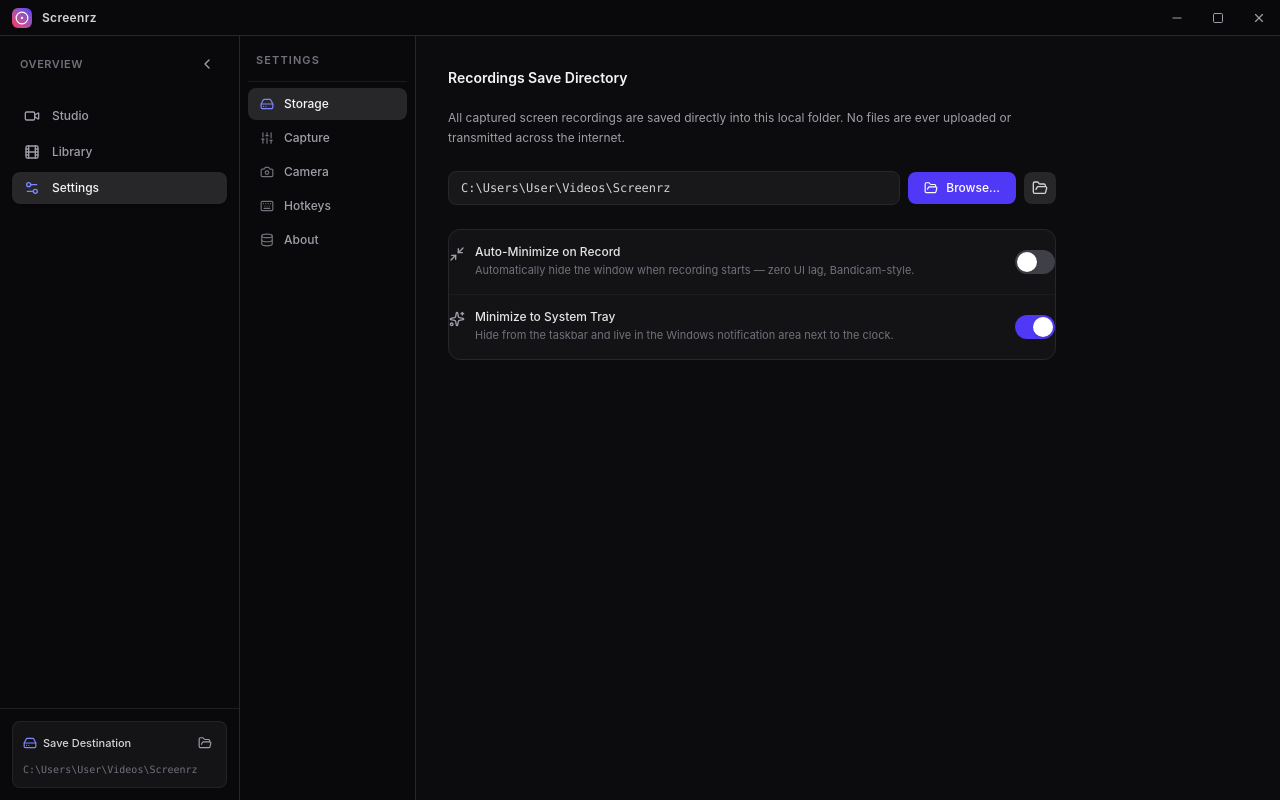
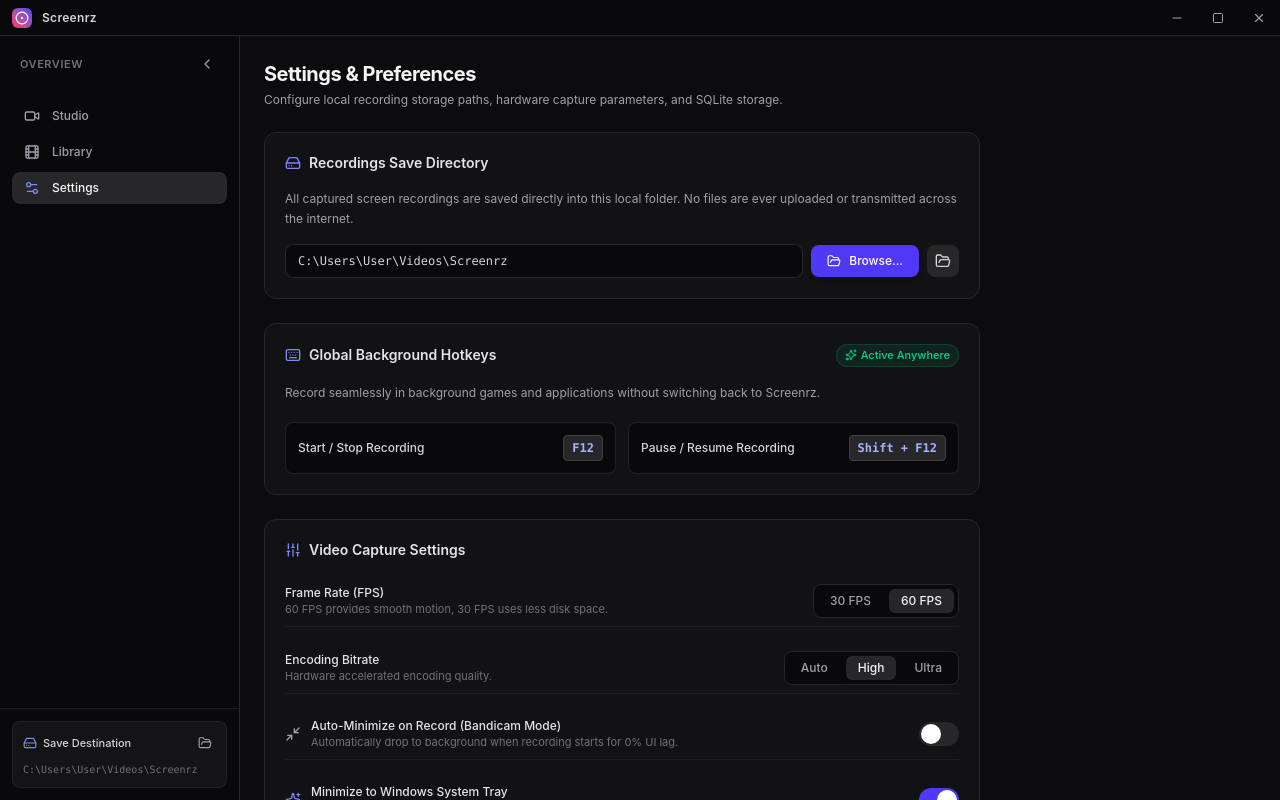
Before and after one commit to zreonx/screenrz, a React (Vite) app: page / in a window 1280 px wide. Both pictures are taken after a click on the button "Screenrz". Built offline with nearby package versions, Linux system fonts and the light colour scheme.

Commit message:
ui: restore settings scroll layout, replace system scrollbar with slim styled scrollbar

```diff
--- a/src/components/settings/SettingsModal.tsx
+++ b/src/components/settings/SettingsModal.tsx
@@ -17,103 +17,10 @@
   onUpdateSettings: (newSettings: Partial<AppSettings>) => void;
 }
 
-type SettingsSection = 'storage' | 'capture' | 'camera' | 'hotkeys' | 'about';
-
-const NAV_ITEMS: { id: SettingsSection; label: string; icon: React.ElementType }[] = [
-  { id: 'storage', label: 'Storage', icon: HardDrive },
-  { id: 'capture', label: 'Capture', icon: Sliders },
-  { id: 'camera', label: 'Camera', icon: Camera },
-  { id: 'hotkeys', label: 'Hotkeys', icon: Keyboard },
-  { id: 'about', label: 'About', icon: Database },
-];
-
-function Toggle({
-  checked,
-  onChange,
-}: {
-  checked: boolean;
-  onChange: () => void;
-}) {
-  return (
-    <button
-      onClick={onChange}
-      className={`w-10 h-6 rounded-full transition-colors relative flex-shrink-0 flex items-center px-0.5 ${
-        checked ? 'bg-indigo-600' : 'bg-zinc-700'
-      }`}
-    >
-      <div
-        className={`w-5 h-5 rounded-full bg-white shadow transition-transform ${
-          checked ? 'translate-x-4' : 'translate-x-0'
-        }`}
-      />
-    </button>
-  );
-}
-
-function Row({
-  label,
-  sub,
-  icon: Icon,
-  right,
-}: {
-  label: string;
-  sub?: string;
-  icon?: React.ElementType;
-  right: React.ReactNode;
-}) {
-  return (
-    <div className="flex items-center justify-between gap-4 py-3.5 border-b border-zinc-800/50 last:border-0">
-      <div className="flex items-start gap-2.5 min-w-0">
-        {Icon && <Icon className="w-4 h-4 text-zinc-400 mt-0.5 flex-shrink-0" />}
-        <div className="min-w-0">
-          <div className="text-xs font-medium text-zinc-200">{label}</div>
-          {sub && <div className="text-[11px] text-zinc-500 mt-0.5 leading-relaxed">{sub}</div>}
-        </div>
-      </div>
-      <div className="flex-shrink-0">{right}</div>
-    </div>
-  );
-}
-
-function SegmentedControl<T extends string>({
-  options,
-  value,
-  onChange,
-}: {
-  options: { id: T; label: string }[];
-  value: T | undefined;
-  onChange: (v: T) => void;
-}) {
-  return (
-    <div className="flex items-center gap-0.5 p-1 rounded-lg bg-zinc-950 border border-zinc-800">
-      {options.map((opt) => (
-        <button
-          key={opt.id}
-          onClick={() => onChange(opt.id)}
-          className={`px-3 py-1 rounded-md text-xs font-medium transition-colors whitespace-nowrap ${
-            value === opt.id
-              ? 'bg-zinc-800 text-zinc-100 shadow-sm'
-              : 'text-zinc-400 hover:text-zinc-200'
-          }`}
-        >
-          {opt.label}
-        </button>
-      ))}
-    </div>
-  );
-}
-
-function SectionTitle({ children }: { children: React.ReactNode }) {
-  return (
-    <h2 className="text-sm font-semibold text-zinc-100 mb-5">{children}</h2>
-  );
-}
-
 export const SettingsModal: React.FC<SettingsModalProps> = ({
   settings,
   onUpdateSettings,
 }) => {
-  const [activeSection, setActiveSection] = useState<SettingsSection>('storage');
   const [isChangingDir, setIsChangingDir] = useState(false);
 
   const handleBrowseDirectory = async () => {
@@ -135,53 +42,38 @@
   };
 
   return (
-    <div className="flex h-full overflow-hidden">
-      {/* ── Left Sidebar Nav ── */}
-      <nav className="w-44 flex-shrink-0 border-r border-zinc-800 bg-zinc-950 flex flex-col py-4 px-2 gap-0.5">
-        <div className="px-2 pb-3 mb-1 border-b border-zinc-800/60">
-          <div className="text-[11px] font-semibold uppercase tracking-widest text-zinc-500">
-            Settings
+    <div className="flex flex-col h-full overflow-y-scroll p-6 max-w-3xl space-y-6 settings-scroll">
+      {/* Header */}
+      <div>
+        <h1 className="text-xl font-bold tracking-tight text-zinc-100 flex items-center gap-2">
+          Settings & Preferences
+        </h1>
+        <p className="text-xs text-zinc-400 mt-1">
+          Configure local recording storage paths, hardware capture parameters, and SQLite storage.
+        </p>
       </div>
+
+      {/* SECTION 1: Local Storage Directory */}
+      <div className="p-5 rounded-xl bg-zinc-900/60 border border-zinc-800 space-y-4">
+        <div className="flex items-center gap-2 text-sm font-semibold text-zinc-200">
+          <HardDrive className="w-4 h-4 text-indigo-400" />
+          <h3>Recordings Save Directory</h3>
         </div>
-        {NAV_ITEMS.map(({ id, label, icon: Icon }) => (
-          <button
-            key={id}
-            onClick={() => setActiveSection(id)}
-            className={`flex items-center gap-2.5 px-3 py-2 rounded-lg text-xs font-medium text-left transition-colors ${
-              activeSection === id
-                ? 'bg-zinc-800 text-zinc-100'
-                : 'text-zinc-400 hover:text-zinc-200 hover:bg-zinc-800/50'
-            }`}
-          >
-            <Icon className={`w-3.5 h-3.5 flex-shrink-0 ${activeSection === id ? 'text-indigo-400' : 'text-zinc-500'}`} />
-            {label}
-          </button>
-        ))}
-      </nav>
-
-      {/* ── Right Content Panel ── */}
-      <div className="flex-1 overflow-y-auto overscroll-contain">
-        <div className="max-w-2xl p-8">
-
-          {/* STORAGE */}
-          {activeSection === 'storage' && (
-            <div>
-              <SectionTitle>Recordings Save Directory</SectionTitle>
-              <p className="text-xs text-zinc-400 leading-relaxed mb-6">
+        <p className="text-xs text-zinc-400 leading-relaxed">
           All captured screen recordings are saved directly into this local folder. No files are ever uploaded or transmitted across the internet.
         </p>
 
-              <div className="flex items-center gap-2 mb-3">
-                <div className="flex-1 px-3 py-2 rounded-lg bg-zinc-900 border border-zinc-800 text-xs font-mono text-zinc-300 truncate min-w-0">
-                  {settings?.outputDirectory || 'Loading directory…'}
+        <div className="flex items-center gap-2">
+          <div className="flex-1 px-3 py-2 rounded-lg bg-zinc-950 border border-zinc-800 text-xs font-mono text-zinc-300 truncate">
+            {settings?.outputDirectory || 'Loading directory...'}
           </div>
           <button
             onClick={handleBrowseDirectory}
             disabled={isChangingDir}
-                  className="flex items-center gap-2 px-4 py-2 rounded-lg bg-indigo-600 hover:bg-indigo-500 disabled:opacity-50 text-white text-xs font-medium transition-colors whitespace-nowrap"
+            className="flex items-center gap-2 px-4 py-2 rounded-lg bg-indigo-600 hover:bg-indigo-500 text-white text-xs font-medium shadow-md transition-colors"
           >
             <FolderOpen className="w-3.5 h-3.5" />
-                  Browse…
+            Browse...
           </button>
           <button
             onClick={handleOpenCurrentFolder}
@@ -191,193 +83,217 @@
             <FolderOpen className="w-4 h-4" />
           </button>
         </div>
+      </div>
 
-              <div className="mt-6 rounded-xl bg-zinc-900/60 border border-zinc-800 overflow-hidden">
-                <Row
-                  label="Auto-Minimize on Record"
-                  sub="Automatically hide the window when recording starts — zero UI lag, Bandicam-style."
-                  icon={Minimize2}
-                  right={
-                    <Toggle
-                      checked={!!settings?.autoMinimizeOnRecord}
-                      onChange={() =>
-                        onUpdateSettings({ autoMinimizeOnRecord: !settings?.autoMinimizeOnRecord })
-                      }
-                    />
-                  }
-                />
-                <Row
-                  label="Minimize to System Tray"
-                  sub="Hide from the taskbar and live in the Windows notification area next to the clock."
-                  icon={Sparkles}
-                  right={
-                    <Toggle
-                      checked={!!settings?.minimizeToTray}
-                      onChange={() =>
-                        onUpdateSettings({ minimizeToTray: !settings?.minimizeToTray })
-                      }
-                    />
-                  }
-                />
+      {/* SECTION 2: Global Bandicam-style Hotkeys */}
+      <div className="p-5 rounded-xl bg-zinc-900/60 border border-zinc-800 space-y-4">
+        <div className="flex items-center justify-between">
+          <div className="flex items-center gap-2 text-sm font-semibold text-zinc-200">
+            <Keyboard className="w-4 h-4 text-indigo-400" />
+            <h3>Global Background Hotkeys</h3>
+          </div>
+          <span className="flex items-center gap-1 text-[11px] font-medium text-emerald-400 bg-emerald-500/10 px-2 py-0.5 rounded-full border border-emerald-500/20">
+            <Sparkles className="w-3 h-3" />
+            Active Anywhere
+          </span>
+        </div>
+        <p className="text-xs text-zinc-400 leading-relaxed">
+          Record seamlessly in background games and applications without switching back to Screenrz.
+        </p>
+
+        <div className="grid grid-cols-1 sm:grid-cols-2 gap-3 pt-1">
+          <div className="flex items-center justify-between p-3 rounded-lg bg-zinc-950 border border-zinc-800/80">
+            <span className="text-xs text-zinc-300 font-medium">Start / Stop Recording</span>
+            <kbd className="px-2 py-1 rounded bg-zinc-800 border border-zinc-700 text-xs font-mono font-semibold text-indigo-300 shadow-xs">
+              F12
+            </kbd>
+          </div>
+
+          <div className="flex items-center justify-between p-3 rounded-lg bg-zinc-950 border border-zinc-800/80">
+            <span className="text-xs text-zinc-300 font-medium">Pause / Resume Recording</span>
+            <kbd className="px-2 py-1 rounded bg-zinc-800 border border-zinc-700 text-xs font-mono font-semibold text-indigo-300 shadow-xs">
+              Shift + F12
+            </kbd>
           </div>
         </div>
-          )}
+      </div>
 
-          {/* CAPTURE */}
-          {activeSection === 'capture' && (
+      {/* SECTION 3: Video Performance & FPS */}
+      <div className="p-5 rounded-xl bg-zinc-900/60 border border-zinc-800 space-y-4">
+        <div className="flex items-center gap-2 text-sm font-semibold text-zinc-200">
+          <Sliders className="w-4 h-4 text-indigo-400" />
+          <h3>Video Capture Settings</h3>
+        </div>
+
+        {/* Framerate Selection */}
+        <div className="flex items-center justify-between py-2 border-b border-zinc-800/60">
           <div>
-              <SectionTitle>Video Capture Settings</SectionTitle>
-
-              <div className="rounded-xl bg-zinc-900/60 border border-zinc-800 overflow-hidden">
-                <Row
-                  label="Frame Rate"
-                  sub="60 FPS provides buttery motion; 30 FPS uses less disk space."
-                  right={
-                    <SegmentedControl
-                      options={[
-                        { id: '30', label: '30 FPS' },
-                        { id: '60', label: '60 FPS' },
-                      ]}
-                      value={String(settings?.fps ?? 60) as '30' | '60'}
-                      onChange={(v) => onUpdateSettings({ fps: Number(v) })}
-                    />
-                  }
-                />
-                <Row
-                  label="Encoding Bitrate"
-                  sub="Hardware-accelerated encoding quality. Ultra targets 8 Mbps."
-                  right={
-                    <SegmentedControl
-                      options={[
-                        { id: 'auto', label: 'Auto' },
-                        { id: 'high', label: 'High' },
-                        { id: 'ultra', label: 'Ultra' },
-                      ]}
-                      value={settings?.videoQuality ?? 'high'}
-                      onChange={(v) => onUpdateSettings({ videoQuality: v as 'auto' | 'high' | 'ultra' })}
-                    />
-                  }
-                />
+            <div className="text-xs font-medium text-zinc-200">Frame Rate (FPS)</div>
+            <div className="text-[11px] text-zinc-500">60 FPS provides smooth motion, 30 FPS uses less disk space.</div>
+          </div>
+          <div className="flex items-center gap-1.5 p-1 rounded-lg bg-zinc-950 border border-zinc-800">
+            {[30, 60].map((fpsVal) => (
+              <button
+                key={fpsVal}
+                onClick={() => onUpdateSettings({ fps: fpsVal })}
+                className={`px-3 py-1 rounded-md text-xs font-medium transition-colors ${
+                  settings?.fps === fpsVal
+                    ? 'bg-zinc-800 text-zinc-100 shadow-xs'
+                    : 'text-zinc-400 hover:text-zinc-200'
+                }`}
+              >
+                {fpsVal} FPS
+              </button>
+            ))}
           </div>
         </div>
-          )}
 
-          {/* CAMERA */}
-          {activeSection === 'camera' && (
+        {/* Video Quality Bitrate */}
+        <div className="flex items-center justify-between py-2 border-b border-zinc-800/60">
           <div>
-              <SectionTitle>Webcam Overlay Defaults</SectionTitle>
-              <p className="text-xs text-zinc-400 leading-relaxed mb-6">
-                Configure the default shape and corner position when recording with a webcam overlay.
+            <div className="text-xs font-medium text-zinc-200">Encoding Bitrate</div>
+            <div className="text-[11px] text-zinc-500">Hardware accelerated encoding quality.</div>
+          </div>
+          <div className="flex items-center gap-1.5 p-1 rounded-lg bg-zinc-950 border border-zinc-800">
+            {(['auto', 'high', 'ultra'] as const).map((q) => (
+              <button
+                key={q}
+                onClick={() => onUpdateSettings({ videoQuality: q })}
+                className={`px-3 py-1 rounded-md text-xs capitalize font-medium transition-colors ${
+                  settings?.videoQuality === q
+                    ? 'bg-zinc-800 text-zinc-100 shadow-xs'
+                    : 'text-zinc-400 hover:text-zinc-200'
+                }`}
+              >
+                {q}
+              </button>
+            ))}
+          </div>
+        </div>
+
+        {/* Auto Minimize (Bandicam Mode) */}
+        <div className="flex items-center justify-between py-2 border-b border-zinc-800/60">
+          <div className="flex items-center gap-2.5">
+            <Minimize2 className="w-4 h-4 text-zinc-400" />
+            <div>
+              <div className="text-xs font-medium text-zinc-200">Auto-Minimize on Record (Bandicam Mode)</div>
+              <div className="text-[11px] text-zinc-500">Automatically drop to background when recording starts for 0% UI lag.</div>
+            </div>
+          </div>
+          <button
+            onClick={() => onUpdateSettings({ autoMinimizeOnRecord: !settings?.autoMinimizeOnRecord })}
+            className={`w-10 h-6 rounded-full transition-colors relative flex items-center px-0.5 ${
+              settings?.autoMinimizeOnRecord ? 'bg-indigo-600' : 'bg-zinc-800'
+            }`}
+          >
+            <div
+              className={`w-5 h-5 rounded-full bg-white transition-transform ${
+                settings?.autoMinimizeOnRecord ? 'translate-x-4' : 'translate-x-0'
+              }`}
+            />
+          </button>
+        </div>
+
+        {/* Minimize to Windows System Tray / Status Bar */}
+        <div className="flex items-center justify-between py-2">
+          <div className="flex items-center gap-2.5">
+            <Sparkles className="w-4 h-4 text-indigo-400" />
+            <div>
+              <div className="text-xs font-medium text-zinc-200">Minimize to Windows System Tray</div>
+              <div className="text-[11px] text-zinc-500">Hide from taskbar and live in the Windows notification status area next to the clock.</div>
+            </div>
+          </div>
+          <button
+            onClick={() => onUpdateSettings({ minimizeToTray: !settings?.minimizeToTray })}
+            className={`w-10 h-6 rounded-full transition-colors relative flex items-center px-0.5 ${
+              settings?.minimizeToTray ? 'bg-indigo-600' : 'bg-zinc-800'
+            }`}
+          >
+            <div
+              className={`w-5 h-5 rounded-full bg-white transition-transform ${
+                settings?.minimizeToTray ? 'translate-x-4' : 'translate-x-0'
+              }`}
+            />
+          </button>
+        </div>
+      </div>
+
+      {/* SECTION 4: Webcam Picture-in-Picture Defaults */}
+      <div className="p-5 rounded-xl bg-zinc-900/60 border border-zinc-800 space-y-4">
+        <div className="flex items-center gap-2 text-sm font-semibold text-zinc-200">
+          <Camera className="w-4 h-4 text-indigo-400" />
+          <h3>Webcam Overlay Defaults</h3>
+        </div>
+        <p className="text-xs text-zinc-400 leading-relaxed">
+          Configure default position and shape when recording with a camera overlay.
         </p>
 
-              <div className="rounded-xl bg-zinc-900/60 border border-zinc-800 overflow-hidden">
-                <Row
-                  label="Overlay Shape"
-                  sub="Circle (Loom-style) or Rectangle (16:9 PiP)."
-                  right={
-                    <SegmentedControl
-                      options={[
-                        { id: 'circle', label: 'Circle' },
-                        { id: 'rectangle', label: 'Rectangle' },
-                      ]}
-                      value={settings?.cameraShape ?? 'circle'}
-                      onChange={(v) => onUpdateSettings({ cameraShape: v as 'circle' | 'rectangle' })}
-                    />
-                  }
-                />
-                <Row
-                  label="Default Corner"
-                  sub="Corner where the webcam PiP appears on screen."
-                  right={
-                    <SegmentedControl
-                      options={[
-                        { id: 'bottom-right', label: 'BR' },
-                        { id: 'bottom-left', label: 'BL' },
-                        { id: 'top-right', label: 'TR' },
-                        { id: 'top-left', label: 'TL' },
-                      ]}
-                      value={settings?.cameraPosition ?? 'bottom-right'}
-                      onChange={(v) =>
-                        onUpdateSettings({
-                          cameraPosition: v as 'bottom-right' | 'bottom-left' | 'top-right' | 'top-left',
-                        })
-                      }
-                    />
-                  }
-                />
+        {/* Default Shape */}
+        <div className="flex items-center justify-between py-2 border-b border-zinc-800/60">
+          <div>
+            <div className="text-xs font-medium text-zinc-200">Default Shape</div>
+            <div className="text-[11px] text-zinc-500">Circle (Loom/Bandicam style) or Rectangle (16:9 PiP).</div>
+          </div>
+          <div className="flex items-center gap-1.5 p-1 rounded-lg bg-zinc-950 border border-zinc-800">
+            {(['circle', 'rectangle'] as const).map((s) => (
+              <button
+                key={s}
+                onClick={() => onUpdateSettings({ cameraShape: s })}
+                className={`px-3 py-1 rounded-md text-xs capitalize font-medium transition-colors ${
+                  settings?.cameraShape === s
+                    ? 'bg-zinc-800 text-zinc-100 shadow-xs'
+                    : 'text-zinc-400 hover:text-zinc-200'
+                }`}
+              >
+                {s}
+              </button>
+            ))}
           </div>
         </div>
-          )}
 
-          {/* HOTKEYS */}
-          {activeSection === 'hotkeys' && (
+        {/* Default Position */}
+        <div className="flex items-center justify-between py-2">
           <div>
-              <SectionTitle>Global Background Hotkeys</SectionTitle>
-              <p className="text-xs text-zinc-400 leading-relaxed mb-6">
-                These hotkeys work system-wide — record seamlessly from games and other applications without switching back to Screenrz.
-              </p>
-
-              <div className="space-y-2">
-                {[
-                  { action: 'Start / Stop Recording', keys: 'F12' },
-                  { action: 'Pause / Resume Recording', keys: 'Shift + F12' },
-                ].map(({ action, keys }) => (
-                  <div
-                    key={action}
-                    className="flex items-center justify-between px-4 py-3 rounded-xl bg-zinc-900/60 border border-zinc-800"
+            <div className="text-xs font-medium text-zinc-200">Default Position</div>
+            <div className="text-[11px] text-zinc-500">Corner where the webcam appears.</div>
+          </div>
+          <div className="flex items-center gap-1.5 p-1 rounded-lg bg-zinc-950 border border-zinc-800">
+            {(
+              [
+                { id: 'bottom-right', label: 'Bottom Right' },
+                { id: 'bottom-left', label: 'Bottom Left' },
+                { id: 'top-right', label: 'Top Right' },
+                { id: 'top-left', label: 'Top Left' },
+              ] as const
+            ).map((pos) => (
+              <button
+                key={pos.id}
+                onClick={() => onUpdateSettings({ cameraPosition: pos.id })}
+                className={`px-2.5 py-1 rounded-md text-xs font-medium transition-colors ${
+                  settings?.cameraPosition === pos.id
+                    ? 'bg-zinc-800 text-zinc-100 shadow-xs'
+                    : 'text-zinc-400 hover:text-zinc-200'
+                }`}
               >
-                    <span className="text-xs text-zinc-300 font-medium">{action}</span>
-                    <kbd className="px-2.5 py-1.5 rounded-lg bg-zinc-800 border border-zinc-700 text-xs font-mono font-semibold text-indigo-300">
-                      {keys}
-                    </kbd>
-                  </div>
-                ))}
-              </div>
-
-              <div className="mt-4 flex items-center gap-2 text-[11px] text-emerald-400 font-medium">
-                <Sparkles className="w-3.5 h-3.5" />
-                Active anywhere on Windows — even in full-screen games
-              </div>
-            </div>
-          )}
-
-          {/* ABOUT */}
-          {activeSection === 'about' && (
-            <div>
-              <SectionTitle>Database & App Info</SectionTitle>
-
-              <div className="rounded-xl bg-zinc-900/60 border border-zinc-800 p-5 space-y-4">
-                <div>
-                  <div className="text-xs font-medium text-zinc-200 mb-1">Embedded SQLite Database</div>
-                  <p className="text-[11px] text-zinc-500 leading-relaxed">
-                    Screenrz stores all recording catalog indexes and preferences locally in an embedded SQLite database
-                    (<code className="text-zinc-400">screenrz.db</code>) in your Windows user data directory.
-                    No cloud sync, no external servers.
-                  </p>
-                </div>
-
-                <div className="flex items-center gap-2 text-[11px] text-emerald-400 font-medium">
-                  <Check className="w-3.5 h-3.5" />
-                  SQLite: Active &amp; Synchronized
-                </div>
-
-                <div className="pt-2 border-t border-zinc-800 grid grid-cols-2 gap-3">
-                  {[
-                    ['App', 'Screenrz Desktop'],
-                    ['Version', '1.0.0'],
-                    ['Runtime', 'Electron + React 19'],
-                    ['Database', 'node:sqlite (native)'],
-                  ].map(([label, value]) => (
-                    <div key={label}>
-                      <div className="text-[10px] uppercase tracking-wider text-zinc-600 mb-0.5">{label}</div>
-                      <div className="text-xs text-zinc-300">{value}</div>
-                    </div>
+                {pos.label}
+              </button>
             ))}
           </div>
         </div>
       </div>
-          )}
 
+      {/* SECTION 5: Local SQLite Engine Status */}
+      <div className="p-5 rounded-xl bg-zinc-900/60 border border-zinc-800 space-y-3">
+        <div className="flex items-center gap-2 text-sm font-semibold text-zinc-200">
+          <Database className="w-4 h-4 text-emerald-400" />
+          <h3>Embedded SQLite Database</h3>
+        </div>
+        <p className="text-xs text-zinc-400">
+          Screenrz stores catalog indexes and preferences locally in an embedded SQLite database (`screenrz.db`) in your user data directory.
+        </p>
+        <div className="flex items-center gap-2 pt-1 text-[11px] text-emerald-400 font-medium">
+          <Check className="w-3.5 h-3.5" />
+          SQLite Database: Active & Synchronized
         </div>
       </div>
     </div>
--- a/src/index.css
+++ b/src/index.css
@@ -47,3 +47,22 @@
 .app-no-drag {
   -webkit-app-region: no-drag;
 }
+
+/* Settings panel — always-visible slim scrollbar so it never "pops" */
+.settings-scroll {
+  scrollbar-gutter: stable;
+}
+.settings-scroll::-webkit-scrollbar {
+  width: 4px;
+}
+.settings-scroll::-webkit-scrollbar-track {
+  background: transparent;
+  margin: 8px 0;
+}
+.settings-scroll::-webkit-scrollbar-thumb {
+  background: #3f3f46;
+  border-radius: 9999px;
+}
+.settings-scroll::-webkit-scrollbar-thumb:hover {
+  background: #52525b;
+}
```
Lines whose indentation alone changed are shown as unchanged.
